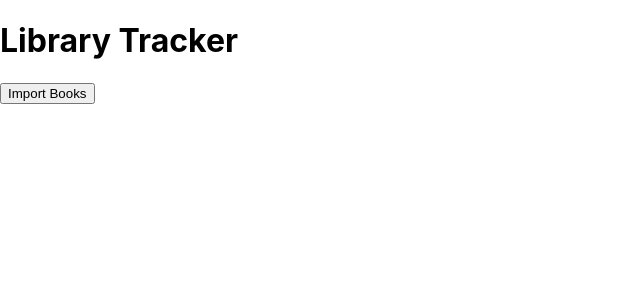
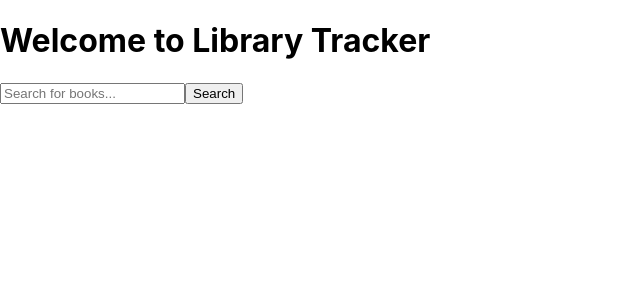
Before and after one commit to kirstyten10/frontend, a React (Create React App) app: page / in a window 1280 px wide. Shown: the top 300 px of the page, without its empty margins (0-640 px from the left). Built offline with nearby package versions, Linux system fonts and the light colour scheme.

Commit message:
Added home page with message and search and search page to display books from H2 database. Implemented navigation with useNavigate

```diff
--- a/src/App.js
+++ b/src/App.js
@@ -1,19 +1,20 @@
 import React, { useState } from "react";
+import HomePage from "./HomePage";
+import SearchPage from "./SearchPage";
 import { importBooks } from "./api/api";
 
 function App() {
-  const [message, setMessage] = useState("");
+  const [page, setPage] = useState("home");
 
-  const handleImportBooks = async () => {
-    const result = await importBooks();
-    setMessage(result);
+
+  const navigate = (path) => {
+    setPage(path);
   };
 
   return (
-    <div className="App">
-      <h1>Library Tracker</h1>
-      <button onClick={handleImportBooks}>Import Books</button>
-      <p>{message}</p>
+    <div>
+      {page === "home" && <HomePage navigate={navigate} />}
+      {page === "search" && <SearchPage navigate={navigate} />}
     </div>
   );
 }
--- /dev/null
+++ b/src/HomePage.js
@@ -0,0 +1,24 @@
+import React, { useState } from "react";
+
+function HomePage({ navigate }) {
+    const [searchQuery, setSearchQuery] = useState("");
+
+    const handleSearch = () => {
+        navigate("search");
+    };
+
+    return (
+        <div>
+            <h1>Welcome to Library Tracker</h1>
+            <input
+                type="text"
+                placeholder="Search for books..."
+                value={searchQuery}
+                onChange={(e) => setSearchQuery(e.target.value)}
+            />
+            <button onClick={handleSearch}>Search</button>
+        </div>
+    );
+}
+
+export default HomePage;
--- /dev/null
+++ b/src/SearchPage.js
@@ -0,0 +1,26 @@
+import React, { useEffect, useState } from "react";
+
+function SearchPage({ navigate }) {
+    const [books, setBooks] = useState([]);
+
+    useEffect(() => {
+        fetch("http://localhost:8080/books") // Fetch books from backend
+            .then((res) => res.json())
+            .then((data) => setBooks(data))
+            .catch((err) => console.error("Error fetching books:", err));
+    }, []);
+
+    return (
+        <div>
+            <button onClick={() => navigate("home")}>Go Back</button>
+            <h2>Search Results</h2>
+            <ul>
+                {books.map((book) => (
+                    <li key={book.book_id}>{book.title}</li>
+                ))}
+            </ul>
+        </div>
+    );
+}
+
+export default SearchPage;
```
